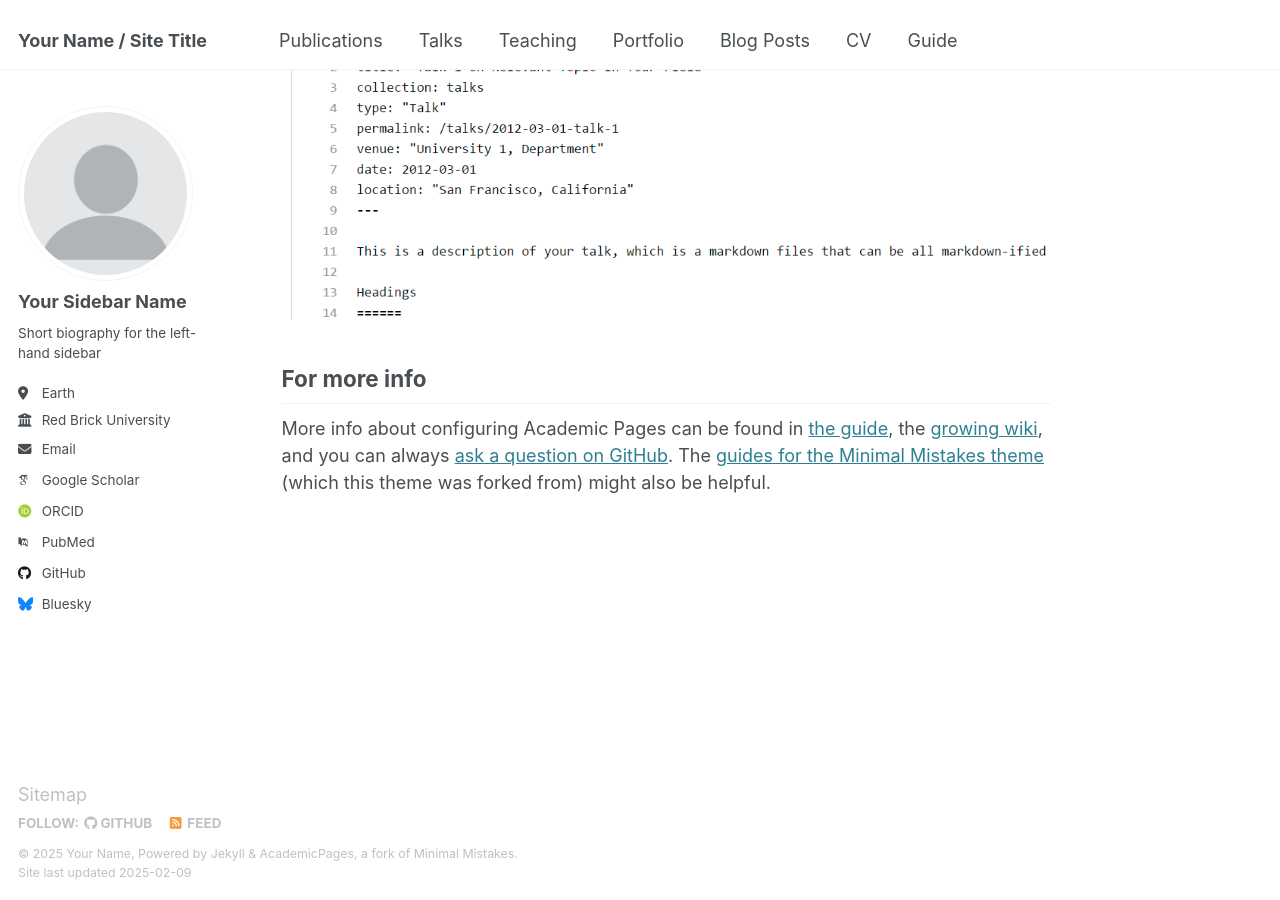
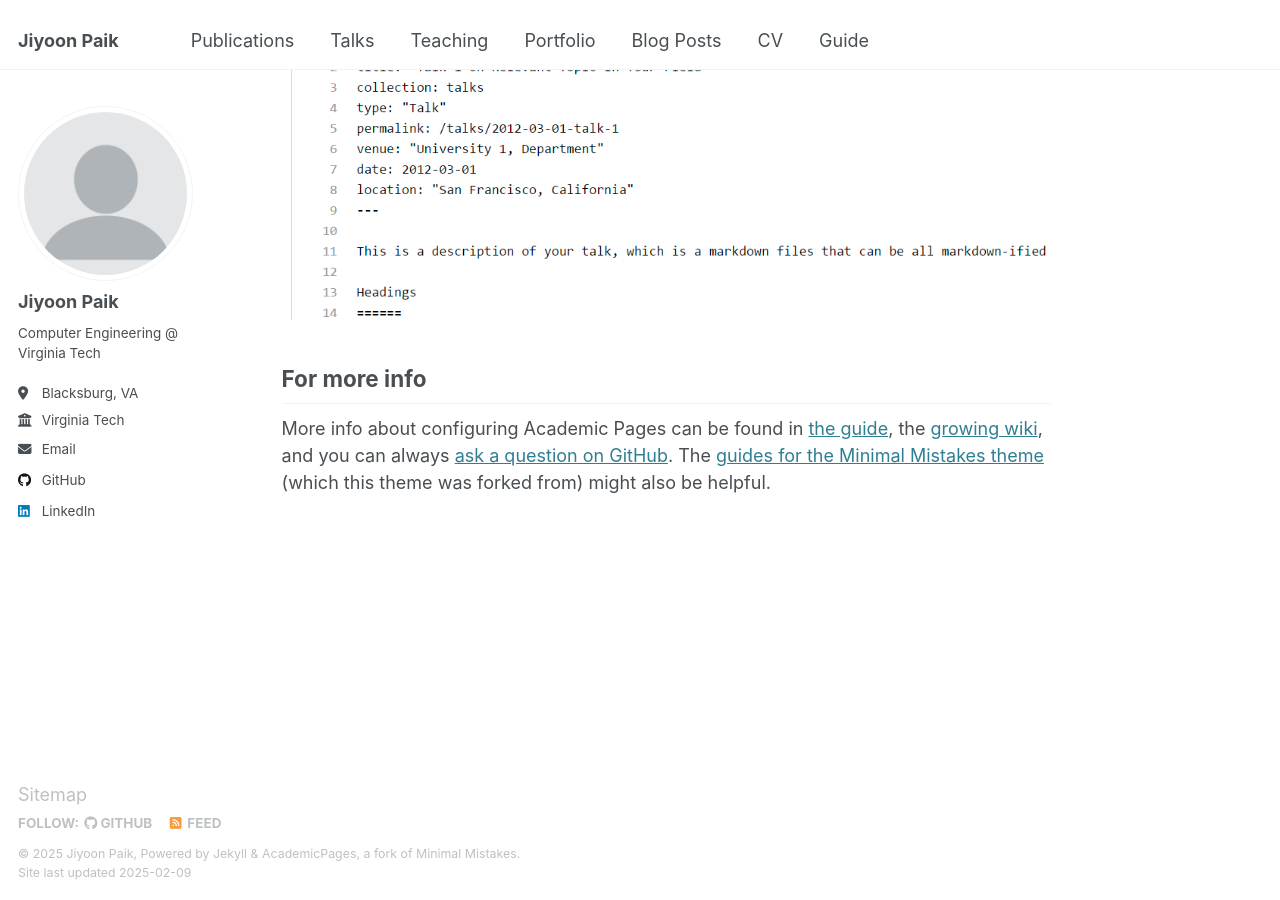
Before and after one commit to jiyoonpaik/jiyoonpaik.github.io, a Jekyll site: the page built from _pages/about.md, in a window 1280 px wide and 900 px high, scrolled down 2642 px. Built offline with Jekyll 4.4.1, drawn with Linux system fonts in a browser that asks for light colours; some web fonts are replaced.

Commit message:
Added site config

```diff
--- a/_config.yml
+++ b/_config.yml
@@ -9,13 +9,13 @@
 # Basic Site Settings
 locale                   : "en-US"
 site_theme               : "default"
-title                    : "Your Name / Site Title"
+title                    : "Jiyoon Paik"
 title_separator          : "-"
-name                     : &name "Your Name"
-description              : &description "personal description"
-url                      : https://academicpages.github.io # the base hostname & protocol for your site e.g. "https://[your GitHub username].github.io"
+name                     : &name "Jiyoon Paik"
+description              : &description "Computer Engineering @ Virginia Tech"
+url                      : https://jiyoonpaik.github.io # the base hostname & protocol for your site e.g. "https://[your GitHub username].github.io"
 baseurl                  : "" # the subpath of your site, e.g. "/blog"
-repository               : "academicpages/academicpages.github.io"
+repository               : "jiyoonpaik/jiyoonpaik.github.io"
 
 # Site Author - The following control what appear as part of the author content on the side bar.
 #               If a field is blank the icon and link will not appear, otherwise it will be shown.
@@ -23,21 +23,21 @@ repository               : "academicpages/academicpages.github.io"
 author:
   # Biographic information
   avatar           : "profile.png"
-  name             : "Your Sidebar Name"
+  name             : "Jiyoon Paik"
   pronouns         : # example: "she/her"
-  bio              : "Short biography for the left-hand sidebar"
-  location         : "Earth"
-  employer         : "Red Brick University"
+  bio              : "Computer Engineering @ Virginia Tech"
+  location         : "Blacksburg, VA"
+  employer         : "Virginia Tech"
   uri              : # URL
-  email            : "none@example.org"
+  email            : "jiyoonp@vt.edu"
 
   # Academic websites
   arxiv            : # URL - Update with the correct link to your profile
-  googlescholar    : "https://scholar.google.com/citations?user=PS_CX0AAAAAJ"
+  googlescholar    : # URL
   impactstory      : # URL
-  orcid            : "http://orcid.org/yourorcidurl"
+  orcid            : # URL
   semantic         : # URL
-  pubmed           : "https://www.ncbi.nlm.nih.gov/pubmed/?term=john+snow"
+  pubmed           : # URL
   researchgate     : # URL
   scopus           : # URL
 
@@ -45,12 +45,12 @@ author:
   bitbucket        : # Username - Update with your username on the site
   codepen          : # Username
   dribbble         : # Username
-  github           : "academicpages"
+  github           : "jiyoonpaik"
   kaggle           : # Username
   stackoverflow    : # User number or user number and name (i.e., use "1" or "1/jeff-atwood")
 
   # Social media
-  bluesky          : "bsky.app" # Replace this with you Bluesky username
+  bluesky          : # Username
   facebook         : # Username
   flickr           : # Username
   foursquare       : # Username
@@ -59,7 +59,7 @@ author:
   keybase          : # Username
   instagram        : # Username
   lastfm           : # Username
-  linkedin         : # Username
+  linkedin         : "jiyoon-paik"
   mastodon         : # URL
   medium           : # URL
   pinterest        : # Username
```
